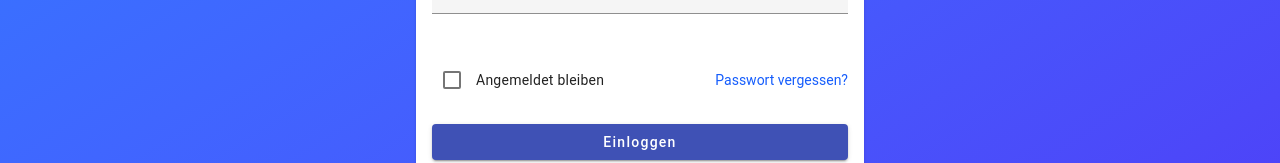
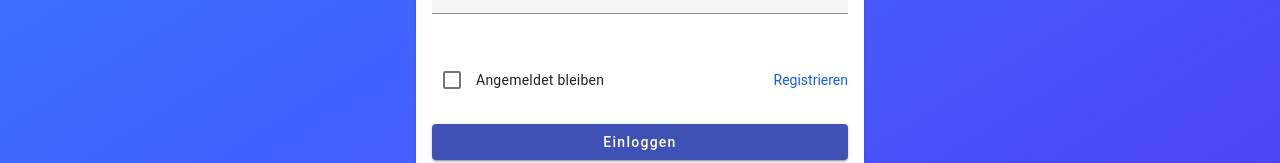
Before and after one commit to Tambinos/the-fit, an Angular app in the folder frontend/: page / in a window 1280 px wide. Shown: the part 436-599 px from the top of the page. Built offline with nearby package versions, Linux system fonts and the light colour scheme.

Commit message:
Add register option to login

```diff
--- a/frontend/src/app/app.component.html
+++ b/frontend/src/app/app.component.html
@@ -15,12 +15,20 @@
 
           <mat-form-field class="w-full">
             <mat-label>Passwort</mat-label>
-            <input matInput [type]="hidePassword ? 'password' : 'text'" placeholder="Ihr Passwort" [(ngModel)]="password" name="password" required>
+            <input matInput [type]="hidePassword ? 'password' : 'text'" placeholder="Ihr Passwort"
+                   [(ngModel)]="password" name="password" required>
           </mat-form-field>
-
+          @if (register) {
+            <mat-form-field class="w-full">
+              <mat-label>Passwort wiederholen</mat-label>
+              <input matInput [type]="hidePassword ? 'password' : 'text'" placeholder="Ihr Passwort"
+                     [(ngModel)]="password" name="password" required>
+            </mat-form-field>
+          }
           <div class="flex justify-between items-center text-sm">
             <mat-checkbox color="primary">Angemeldet bleiben</mat-checkbox>
-            <a routerLink="/forgot-password" class="text-blue-600 hover:underline">Passwort vergessen?</a>
+            <a (click)="register = !register"
+               class="text-blue-600 hover:underline">{{ register ? "Anmelden" : "Registrieren" }}</a>
           </div>
 
           <button mat-raised-button color="primary" class="w-full py-3" (click)="login()">
--- a/frontend/src/app/app.component.ts
+++ b/frontend/src/app/app.component.ts
@@ -35,7 +35,7 @@ export class AppComponent {
   username = '';
   password = '';
   hidePassword = true; // For the password visibility toggle
-
+  register = false;
   constructor(private router: Router) {
   }
 
```
